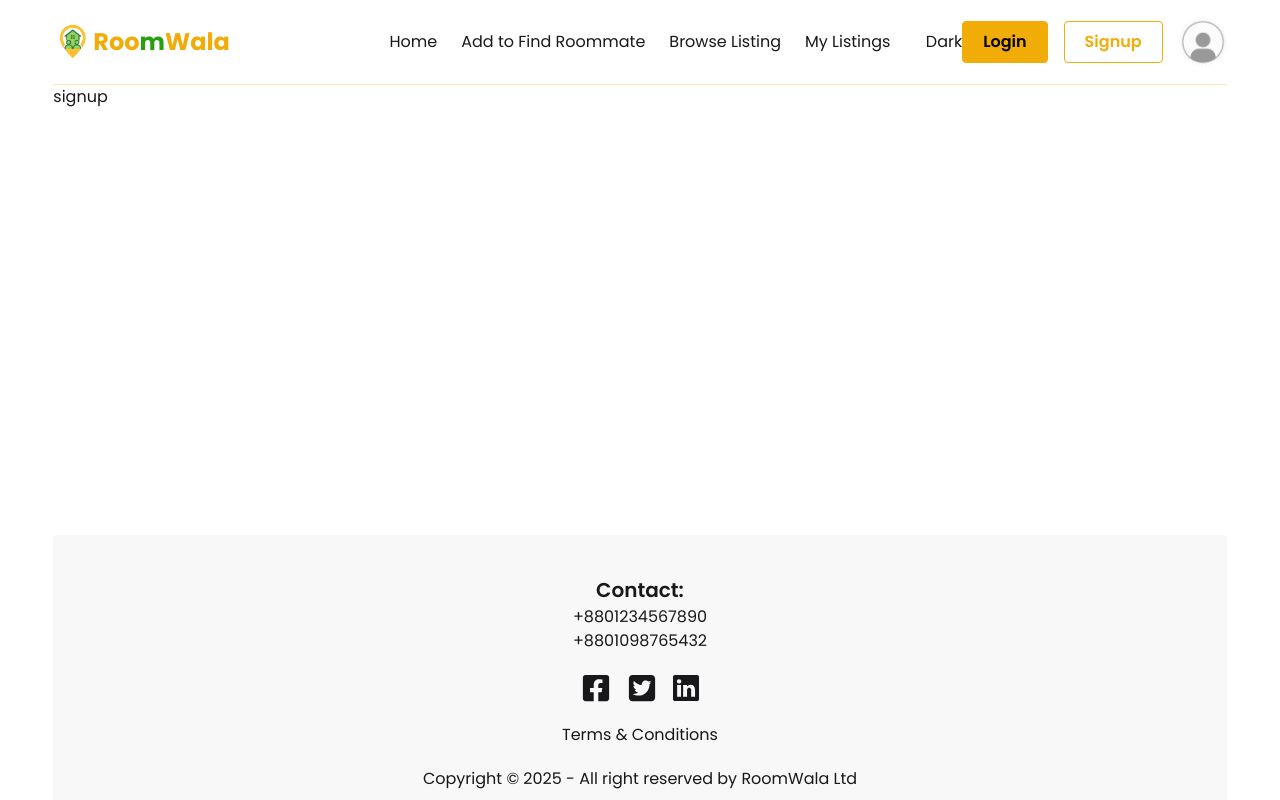
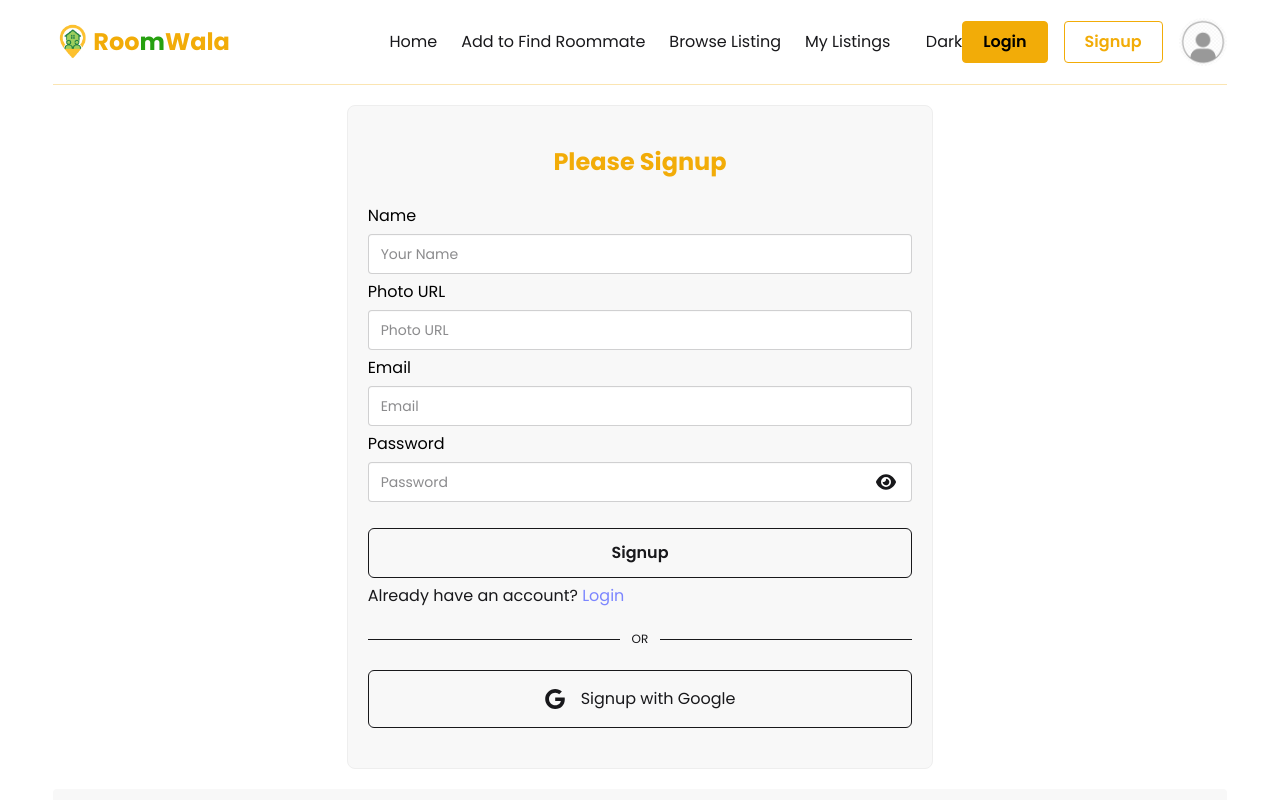
Before and after one commit to dayal-chandra/roommate-client, a React (Vite) app: page /signup in a window 1280 px wide. Shown: the top 800 px of the page. Built offline with nearby package versions, Linux system fonts and the light colour scheme.

Commit message:
login and signup page added

```diff
--- a/src/components/Header.jsx
+++ b/src/components/Header.jsx
@@ -41,12 +41,16 @@ const Header = () => {
           <button>Dark</button>
         </div>
         <div className="space-x-4 hidden md:flex">
+          <Link to="/login">
             <button className="bg-[#f2ac08] hover:bg-transparent  hover:text-[#f2ac08] border border-[#f2ac08] text-black py-2 px-5 rounded-sm font-semibold">
-            <Link to="/login">Login</Link>
+              Login
             </button>
+          </Link>
+          <Link to="/signup">
             <button className=" text-[#f2ac08] border border-[#f2ac08] hover:bg-[#f2ac08] hover:text-black py-2 px-5 rounded-sm font-semibold">
-            <Link to="/signup">Signup</Link>
+              Signup
             </button>
+          </Link>
         </div>
         <div>
           <img className="w-12 h-12 rounded-full ml-4" src={user} alt="" />
@@ -71,24 +75,37 @@ const Header = () => {
           </div>
           <ul
             tabIndex={0}
-            className="menu menu-sm dropdown-content bg-base-100 rounded-box z-1 mt-3 w-52 p-2 shadow"
+            className="menu menu-sm dropdown-content bg-base-100 rounded-box z-1 mt-3 w-44 p-2 shadow right-0"
           >
             <li>
-              <a>Item 1</a>
+              <NavLink to="/" className="rounded-none">
+                Home
+              </NavLink>
             </li>
             <li>
-              <a>Parent</a>
-              <ul className="p-2">
-                <li>
-                  <a>Submenu 1</a>
+              <NavLink className="rounded-none" to="/add-to-find-roommate">
+                Add to Find Roommate
+              </NavLink>
             </li>
             <li>
-                  <a>Submenu 2</a>
-                </li>
-              </ul>
+              <NavLink className="rounded-none" to="/browse-listing">
+                Browse Listing
+              </NavLink>
             </li>
             <li>
-              <a>Item 3</a>
+              <NavLink className="rounded-none" to="/my-listings">
+                My Listings
+              </NavLink>
+            </li>
+            <li>
+              <NavLink className="rounded-none" to="/login">
+                Login
+              </NavLink>
+            </li>
+            <li>
+              <NavLink className="rounded-none" to="/signup">
+                Signup
+              </NavLink>
             </li>
           </ul>
         </div>
--- a/src/pages/Login.jsx
+++ b/src/pages/Login.jsx
@@ -7,13 +7,13 @@ const Login = () => {
     e.preventDefault();
   };
   return (
-    <div>
+    <div className="w-full md:w-1/2 mx-auto">
       <Helmet>
         <title>RoomWala | Login</title>
       </Helmet>
       <form
         onSubmit={handleLogin}
-        className="fieldset bg-base-200 border-base-300 rounded-box w-full max-w-sm mx-auto border py-10 px-5 my-5"
+        className="fieldset bg-base-200 border-base-300 rounded-box w-full border py-10 px-5 my-5"
       >
         <h1 className="text-2xl font-bold text-[#f2ac08] text-center pb-5">
           Login Your Account
@@ -23,7 +23,7 @@ const Login = () => {
         <input
           type="email"
           name="email"
-          className="input"
+          className="input w-full"
           placeholder="Email"
           required
         />
@@ -32,7 +32,7 @@ const Login = () => {
         <input
           type="password"
           name="password"
-          className="input"
+          className="input w-full"
           placeholder="Password"
           required
         />
--- a/src/pages/Signup.jsx
+++ b/src/pages/Signup.jsx
@@ -1,13 +1,108 @@
-import React from "react";
+import React, { useState } from "react";
 import { Helmet } from "react-helmet-async";
+import { FaEye, FaEyeSlash } from "react-icons/fa6";
+import { Link } from "react-router";
 
 const Signup = () => {
+  const [showPassword, setShowPassword] = useState(false);
+  const handleSignUp = (e) => {
+    e.preventDefault();
+  };
   return (
-    <div>
+    <div className="w-full md:w-1/2 mx-auto">
       <Helmet>
         <title>RoomWala | Signup</title>
       </Helmet>
-      <h1>signup</h1>
+      <form
+        onSubmit={handleSignUp}
+        className="fieldset bg-base-200 border-base-300 rounded-box w-full border py-10 px-5 my-5"
+      >
+        <h1 className="text-2xl font-bold text-center text-[#f2ac08] pb-5">
+          Please Signup
+        </h1>
+
+        <label className="label text-[16px] text-black">Name</label>
+        <input
+          type="text"
+          name="name"
+          className="input w-full"
+          placeholder="Your Name"
+          required
+        />
+        <label className="label text-[16px] text-black">Photo URL</label>
+        <input
+          type="text"
+          name="photo"
+          className="input w-full"
+          placeholder="Photo URL"
+          required
+        />
+        <label className="label text-[16px] text-black">Email</label>
+        <input
+          type="email"
+          name="email"
+          className="input w-full"
+          placeholder="Email"
+          required
+        />
+
+        <label className="label text-[16px] text-black">Password</label>
+        <div className="relative">
+          <input
+            type={showPassword ? "text" : "password"}
+            name="password"
+            className="input w-full"
+            placeholder="Password"
+            required
+          />
+          <button
+            type="button"
+            onClick={() => {
+              setShowPassword(!showPassword);
+            }}
+            className="z-50 absolute top-[10px] right-4"
+          >
+            {showPassword ? (
+              <FaEyeSlash size={20}></FaEyeSlash>
+            ) : (
+              <FaEye size={20}></FaEye>
+            )}
+          </button>
+        </div>
+        <button
+          type="submit"
+          className="w-full px-8 py-3 mt-5 font-semibold rounded-md border text-[16px] hover:bg-[#f2ac08]"
+        >
+          Signup
+        </button>
+        <p className="text-[16px]">
+          Already have an account?{" "}
+          <Link className="text-indigo-400" to="/login">
+            Login
+          </Link>
+        </p>
+
+        <div className="flex items-center w-full my-4">
+          <hr className="w-full dark:text-gray-600" />
+          <p className="px-3 dark:text-gray-600">OR</p>
+          <hr className="w-full dark:text-gray-600" />
+        </div>
+
+        <button
+          aria-label="Login with Google"
+          type="button"
+          className="flex items-center justify-center w-full p-4 space-x-4 border rounded-md focus:ring-2 focus:ring-offset-1 dark:border-gray-600 hover:bg-[#f2ac08] "
+        >
+          <svg
+            xmlns="http://www.w3.org/2000/svg"
+            viewBox="0 0 32 32"
+            className="w-5 h-5 fill-current"
+          >
+            <path d="M16.318 13.714v5.484h9.078c-0.37 2.354-2.745 6.901-9.078 6.901-5.458 0-9.917-4.521-9.917-10.099s4.458-10.099 9.917-10.099c3.109 0 5.193 1.318 6.38 2.464l4.339-4.182c-2.786-2.599-6.396-4.182-10.719-4.182-8.844 0-16 7.151-16 16s7.156 16 16 16c9.234 0 15.365-6.49 15.365-15.635 0-1.052-0.115-1.854-0.255-2.651z"></path>
+          </svg>
+          <p className="text-[16px]">Signup with Google</p>
+        </button>
+      </form>
     </div>
   );
 };
```
Lines whose indentation alone changed are shown as unchanged.
